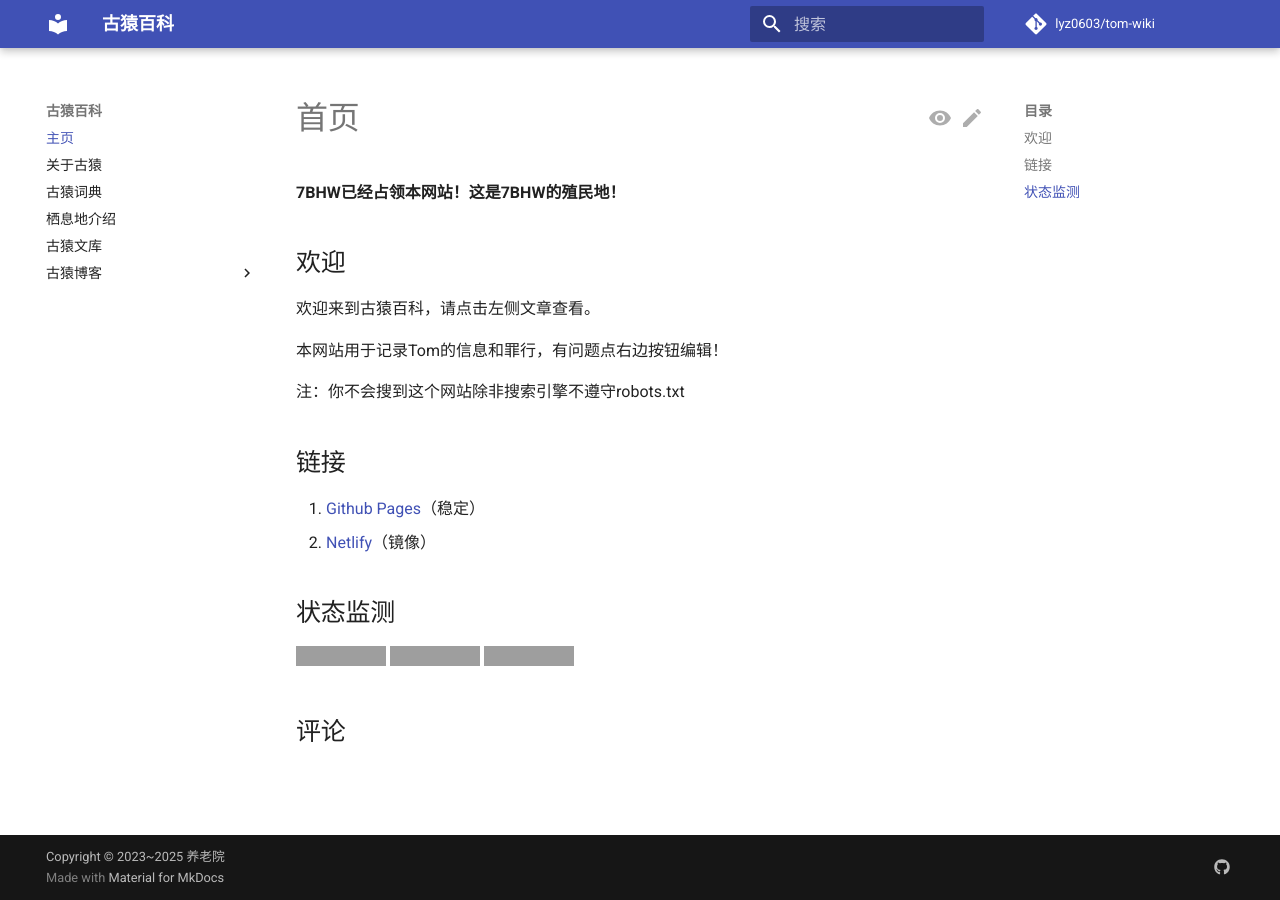
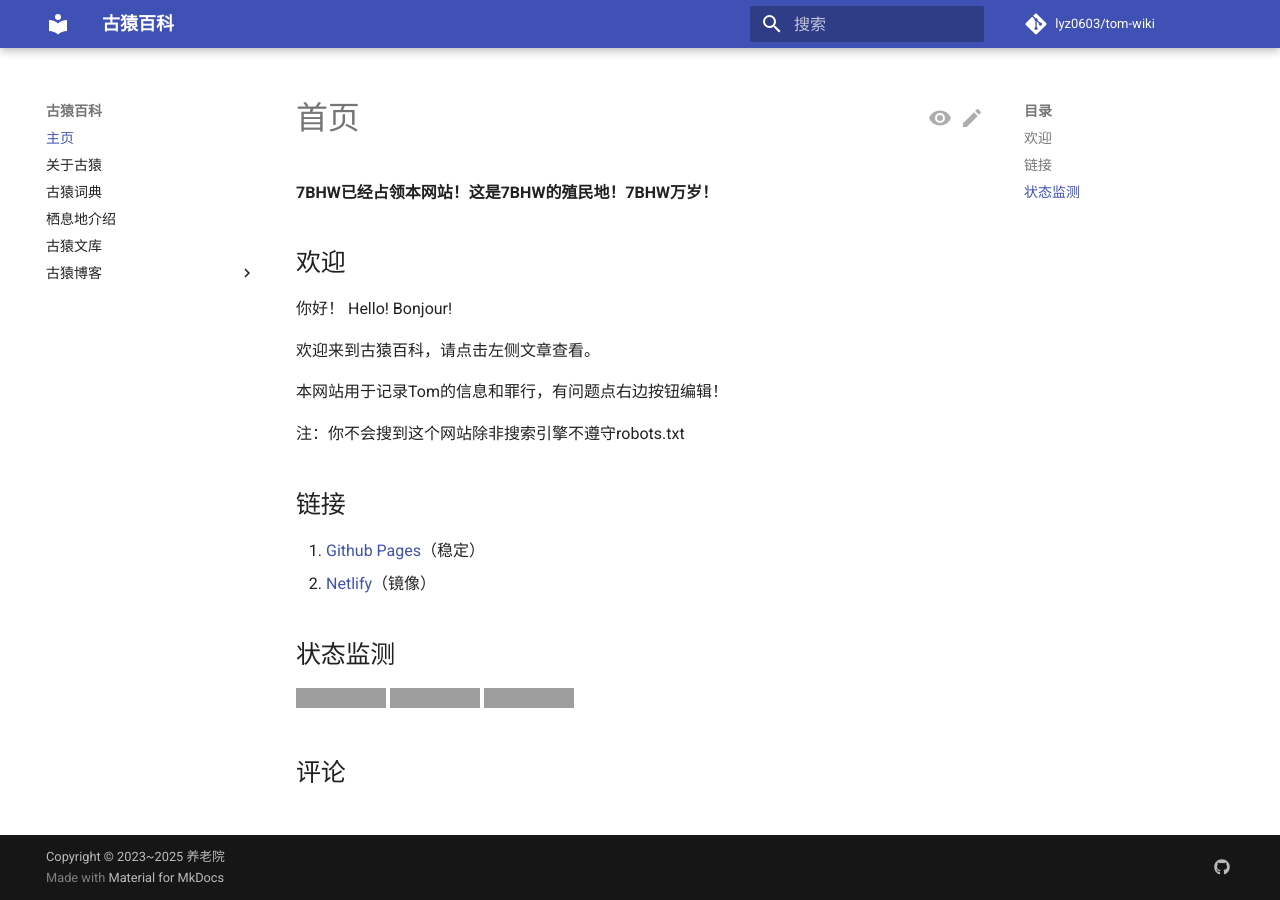
Before and after one commit to lyz0603/tom-wiki, an MkDocs documentation site: the page built from docs/index.md, in a window 1280 px wide. Built offline with MkDocs 1.6.1 and Material for MkDocs 9.7.7, drawn with Linux system fonts in a browser that asks for light colours; comment, search, counter and statistics services are not loaded; grey boxes are pictures that could not be loaded.

Commit message:
更新 index.md

```diff
--- a/docs/index.md
+++ b/docs/index.md
@@ -4,10 +4,13 @@ comments: true
 
 # 首页
 
-
-**7BHW已经占领本网站！这是7BHW的殖民地！**
+**7BHW已经占领本网站！这是7BHW的殖民地！7BHW万岁！**
 
 ## 欢迎
+
+你好！
+Hello!
+Bonjour!
 
 欢迎来到古猿百科，请点击左侧文章查看。
 
@@ -18,10 +21,10 @@ comments: true
 ## 链接
 
 1. [Github Pages](https://lyz0603.github.io/tom-wiki)（稳定）
-2. [Netlify](https://tom88888.netlify.app/)（镜像）
+2. [Netlify](https://tom-wiki.netlify.app/)（镜像）
 
 ## 状态监测
 
-[![Netlify Status](https://api.netlify.com/api/v1/badges/f4219cb3-e2bf-4a9f-90de-bee57d10e0c3/deploy-status)](https://app.netlify.com/sites/tom88888/deploys)
+[![Netlify Status](https://api.netlify.com/api/v1/badges/f4219cb3-e2bf-4a9f-90de-bee57d10e0c3/deploy-status)](https://app.netlify.com/sites/tom-wiki/deploys)
 [![ci](https://github.com/lyz0603/tom-wiki/actions/workflows/ci.yml/badge.svg)](https://github.com/lyz0603/tom-wiki/actions/workflows/ci.yml)
 [![pages](https://github.com/lyz0603/tom-wiki/actions/workflows/dynamic/pages/pages-build-deployment/badge.svg)](https://github.com/lyz0603/tom-wiki/actions/workflows/dynamic/pages/pages-build-deployment)
```
